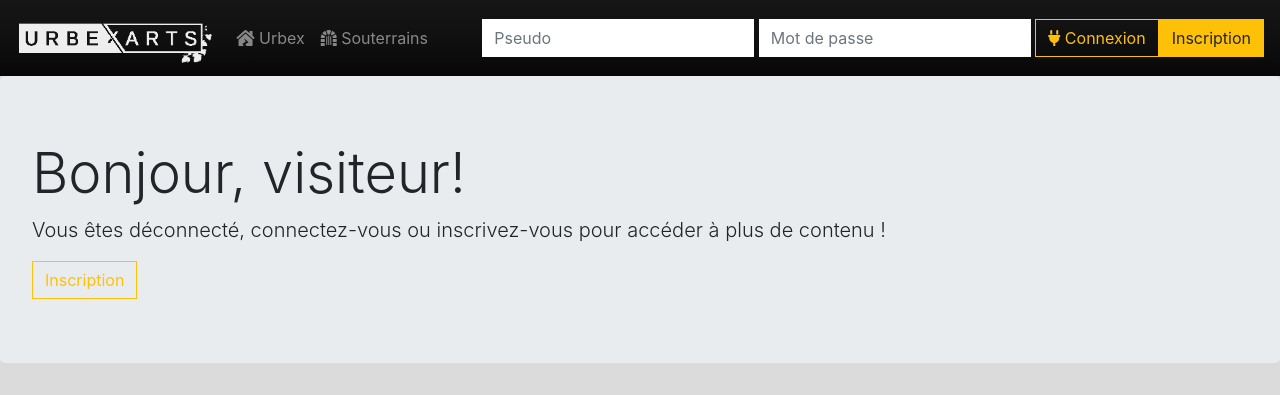
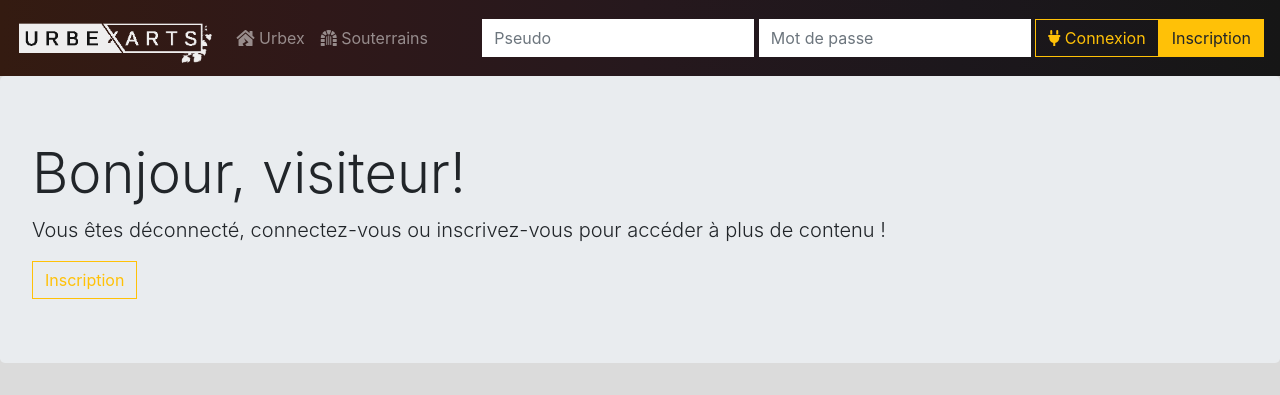
Before and after one commit to FrenchPickles/UrbexArts, a PHP site: page /index.php in a window 1280 px wide. Shown: the top 395 px of the page. Run offline with PHP 8.4, Linux system fonts and the light colour scheme; data that the repository does not hold is empty; a stand-in replaces the project's code that opens the database connection; some libraries are stand-ins or nearby versions.

Commit message:
Add gradient background to navbar

```diff
--- a/assets/css/style.css
+++ b/assets/css/style.css
@@ -16,6 +16,10 @@ a:hover {
 }
 
 .bg-mygrey {
+	background-image: linear-gradient(to right, #341b11, #2f1819, #26181d, #1c171c, #161616);
+}
+
+.bg-mynavgradient {
 	background-image: linear-gradient(to right, #341b11, #2f1819, #26181d, #1c171c, #161616);
 }
 
--- a/header.php
+++ b/header.php
@@ -19,7 +19,7 @@ session_start();
 
 
 	<header>
-		<nav class="navbar navbar-expand-lg navbar-dark bg-mydark">
+		<nav class="navbar navbar-expand-lg navbar-dark bg-mynavgradient">
 
 			<a href="index.php" class="navbar-brand">
 				<img src="assets/images/logo-urbexarts-white.png" class="urbexarts-logo" alt="logo" height="50">
```
